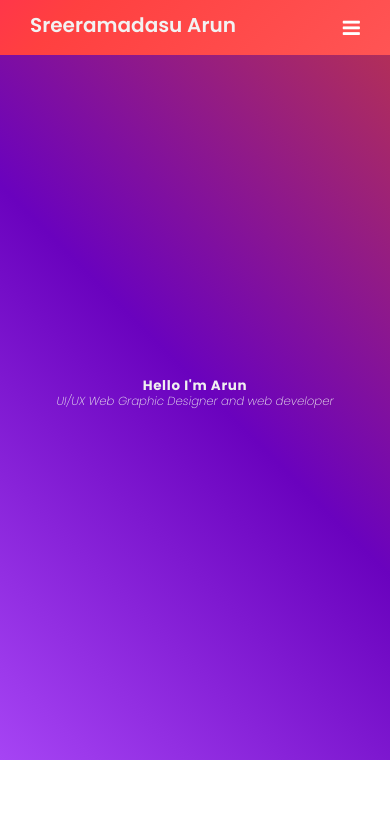
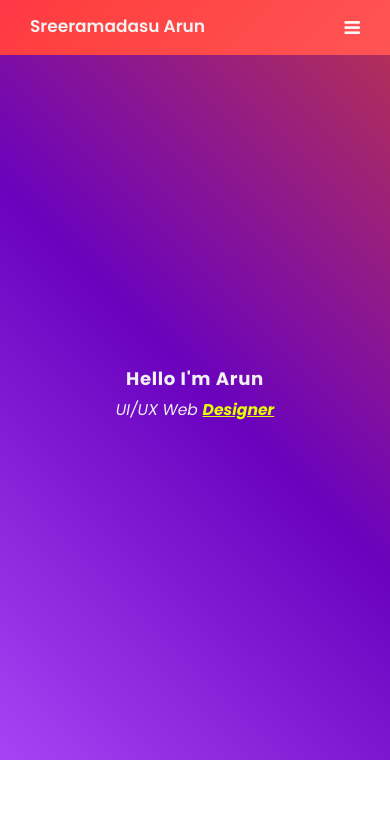
Before and after one commit to sreeramadasuarun/react-website, a React (Create React App) app: page / in a window 390 px wide. Shown: the top 833 px of the page. Built offline with nearby package versions, Linux system fonts and the light colour scheme.

Commit message:
portfolio headline css

```diff
--- a/src/App.js
+++ b/src/App.js
@@ -1,7 +1,7 @@
 import React from "react";
 import { Routes, Route } from "react-router-dom";
 import "./App.css";
-import NavLink from "./Componets/navbar/Navlinks";
+import NavLink from "./routes/navbar/Navlinks";
 import { Authprovider } from "./login/auth";
 // import About from './Componets/About';
 import Success from "./Componets/tabs/Success";
@@ -16,7 +16,7 @@ import Drinkslist from "./Componets/Drinksapi/Drinkslist";
 import Login from "./login/Login";
 import Logout from "./login/Logout";
 import PrivateRoute from "./login/PrivateRoute";
-import Portfolio from "./Componets/portfolio/portfolio";
+import Portfolio from "./routes/portfolio/portfolio";
 import Shop from "./Componets/shopsite/shop.js";
 
 const Lazyabout = React.lazy(() => import("./Componets/tabs/About"));
--- a/src/Componets/Drinksapi/Drinkslist.js
+++ b/src/Componets/Drinksapi/Drinkslist.js
@@ -12,9 +12,7 @@ const Drinkslist = () => {
   };
 
   useEffect(() => {
-    fetchdrinks(
-      "https://www.thecocktaildb.com/api/json/v1/1/lookup.php?i=" + cooldrink
-    );
+    fetchdrinks("https://www.thecocktaildb.com/api/json/v1/1/search.php?s=");
   }, []);
 
   console.log(drinkdata);
@@ -38,7 +36,7 @@ const Drinkslist = () => {
       </h3>
       <br />
       <h3>
-        strCategory:{" "}
+        strCategory:
         {Drinkslistdata ? Drinkslistdata.strCategory : "Loading..."}
       </h3>
       <br />
--- a/src/index.css
+++ b/src/index.css
@@ -86,7 +86,7 @@ img {
 }
 
 html {
-  font-size: 14px;
+  font-size: 12px;
   scroll-behavior: smooth;
 }
 
--- a/src/Componets/navbar/Navlinks.js
+++ b/src/routes/navbar/Navlinks.js
@@ -1,6 +1,6 @@
 import React from "react";
 import { NavLink } from "react-router-dom";
-import "../navbar/Navlinksstyle.css";
+import "./Navlinksstyle.css";
 import { useAuth } from "../../login/auth.js";
 // import { useNavigate } from "react-router-dom";
 import myimage from "../../assets/images/myimage.jpg";
--- a/src/Componets/navbar/Navlinksstyle.css
+++ b/src/routes/navbar/Navlinksstyle.css
@@ -41,7 +41,7 @@ nav .wrapper {
 }
 .wrapper .logo a {
   color: #f2f2f2;
-  font-size: 20px;
+  font-size: 17px;
   font-weight: 600;
   text-decoration: none;
 }
@@ -57,7 +57,7 @@ nav .wrapper {
 .nav-links li a {
   color: #ffffff;
   text-decoration: none;
-  font-size: 15px;
+  font-size: 13px;
   font-weight: 500;
   padding: 9px 15px;
   border-radius: 5px;
@@ -136,7 +136,7 @@ nav .wrapper {
 }
 .content .row .mega-links {
   margin-left: -40px;
-  border-left: 1px solid rgba(67, 66, 66, 0.09);
+  border-right: 1px solid rgba(67, 66, 66, 0.09);
 }
 .row .mega-links li {
   padding: 0 20px;
@@ -145,7 +145,7 @@ nav .wrapper {
   padding: 0px;
   padding: 0 20px;
   color: #5a5959;
-  font-size: 15px;
+  font-size: 13px;
   display: block;
 }
 .row .mega-links li a:hover {
@@ -153,7 +153,7 @@ nav .wrapper {
 }
 .wrapper .close-open-button {
   color: #fff;
-  font-size: 20px;
+  font-size: 18px;
   cursor: pointer;
   display: none;
 }
--- a/src/Componets/portfolio/portfolio.js
+++ b/src/routes/portfolio/portfolio.js
@@ -1,12 +1,14 @@
 import React from "react";
-import "../portfolio/portfoliostyle.css";
+import "./portfoliostyle.css";
 
 const Portfolio = () => {
   return (
     <div className="portfolio-font">
       <section className="welcome-section">
         <h1>Hello I'm Arun</h1>
-        <p>UI/UX Web Graphic Designer and web developer</p>
+        <p>
+          UI/UX Web <span className="spin"></span>
+        </p>
       </section>
 
       <section id="projects" className="projects-section">
--- a/src/Componets/portfolio/portfoliostyle.css
+++ b/src/routes/portfolio/portfoliostyle.css
@@ -36,11 +36,12 @@
   max-width: 100vw;
   color: var(--main-white);
   background: linear-gradient(45deg, #a644f4, #6a02be, #b9334f);
+  gap: 1.5rem;
 }
 
 .welcome-section > p {
-  font-size: 3vw;
-  font-weight: 200;
+  font-size: 4vw;
+  font-weight: 400;
   font-style: italic;
   color: var(--main-white);
 }
@@ -167,11 +168,10 @@ footer {
   .nav-list {
     padding: 0.5rem;
   }
-  .welcome-section > p {
-    font-size: 3vw;
-  }
+
   h1 {
     padding-top: 4rem;
+    font-size: 2.7rem;
   }
   .projects-grid {
     display: grid;
@@ -186,3 +186,22 @@ footer {
     justify-content: center;
   }
 }
+
+.spin {
+  color: rgb(229, 255, 0);
+}
+.spin:after {
+  content: "";
+  animation: spin 3s linear infinite;
+  font-weight: 700;
+  text-decoration: underline;
+}
+@keyframes spin {
+  0% {
+    content: "Developer";
+  }
+
+  100% {
+    content: "Designer";
+  }
+}
```
